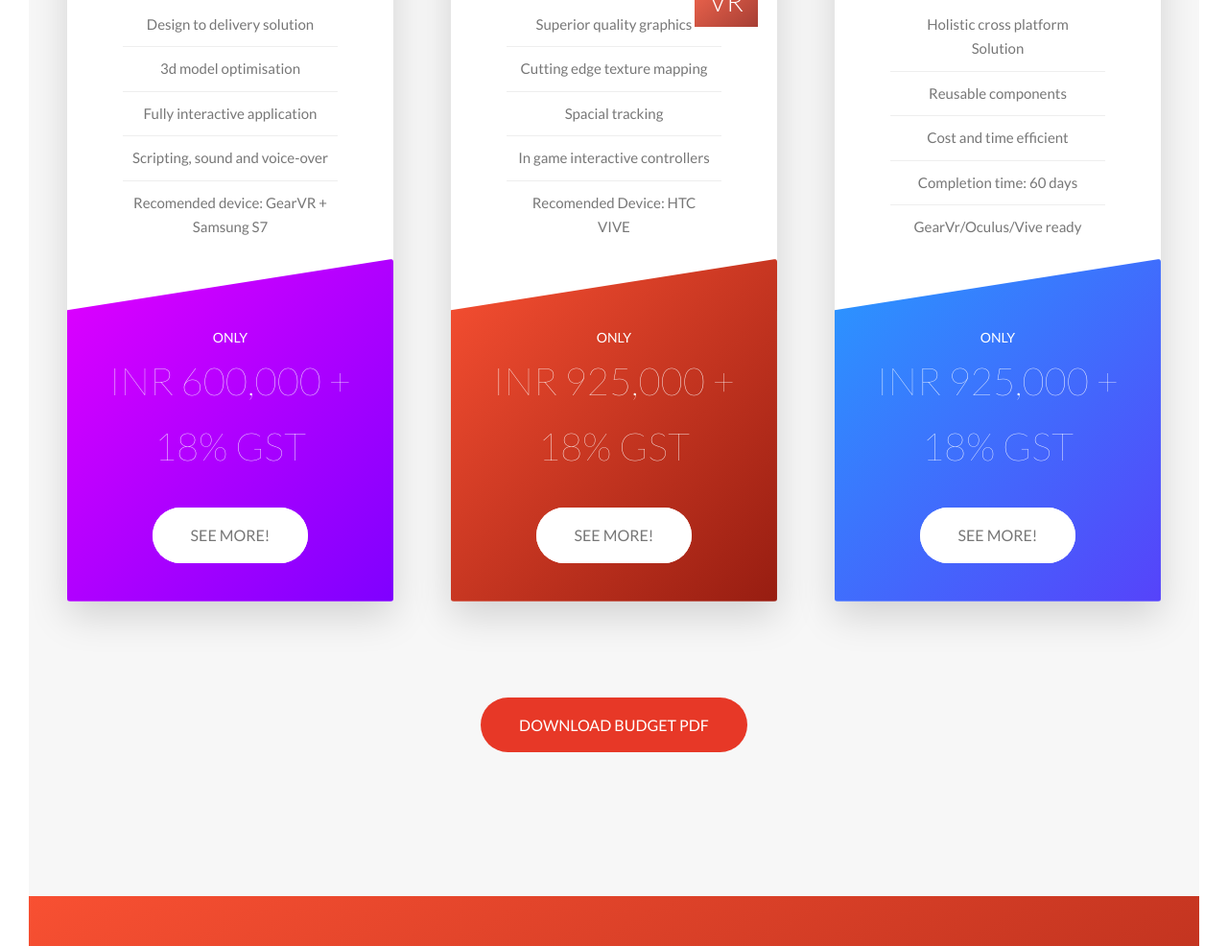
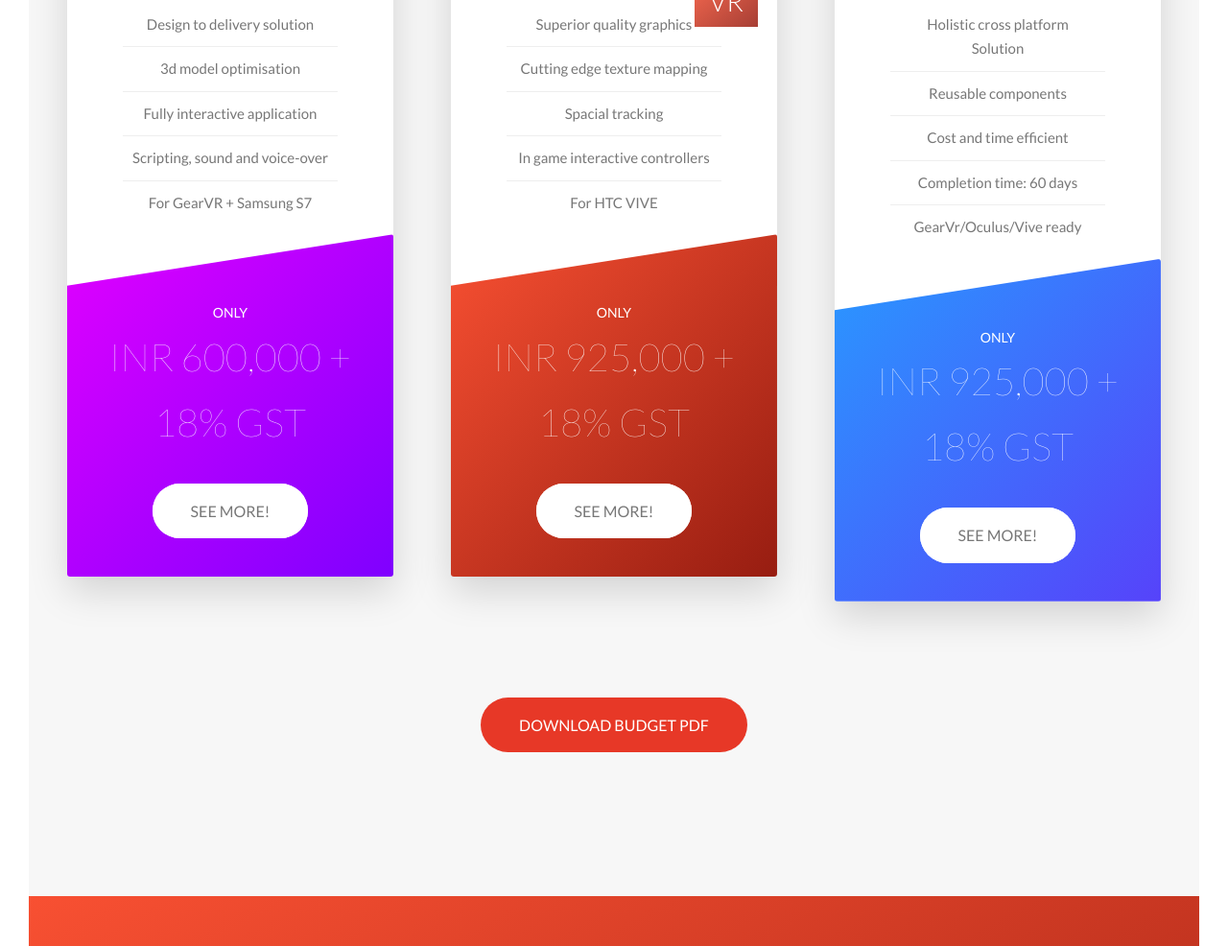
Before and after one commit to gautamjo/The-crew-webpage, a website: page index.html in a window 1280 px wide. Shown: the part 3097-4083 px from the top of the page at 96% size. Drawn offline with Linux system fonts and the light colour scheme.

Commit message:
text changed

```diff
--- a/index.html
+++ b/index.html
@@ -163,7 +163,7 @@
                                 <li>3d model optimisation</li>
                                 <li>Fully interactive application</li>
                                 <li>Scripting, sound and voice-over</li>
-                                <li>Recomended device: GearVR + Samsung S7</li>
+                                <li>For GearVR + Samsung S7</li>
                             </ul>
                         </div>
                     </div>
@@ -195,7 +195,7 @@
                                 <li>Cutting edge texture mapping</li>
                                 <li>Spacial tracking</li>
                                 <li>In game interactive controllers</li>
-                                <li>Recomended Device: HTC VIVE</li>
+                                <li>For HTC VIVE</li>
                             </ul>
                         </div>
 
```
